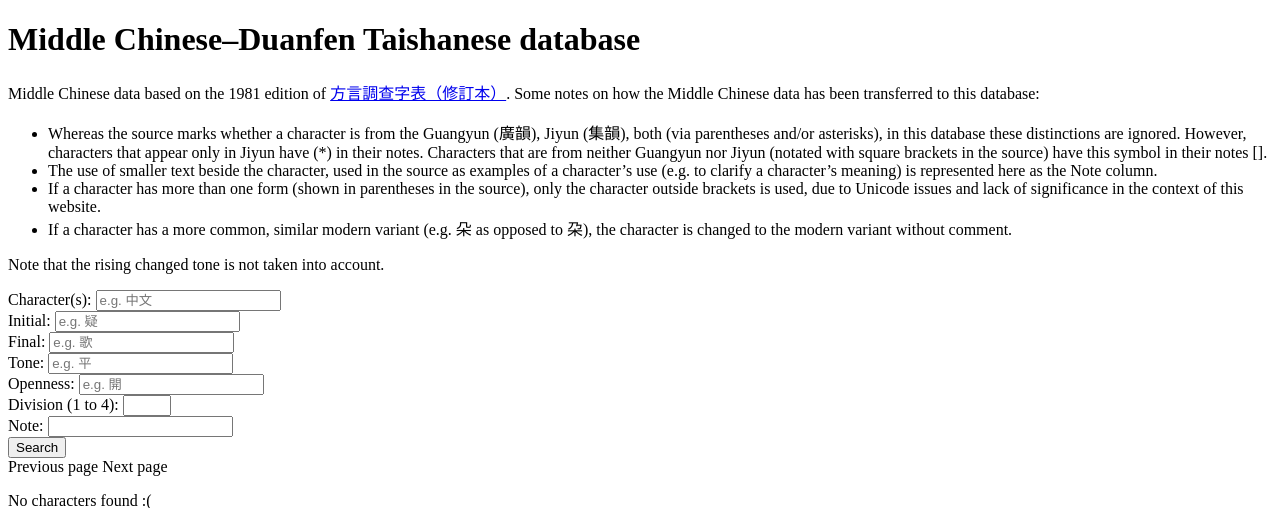
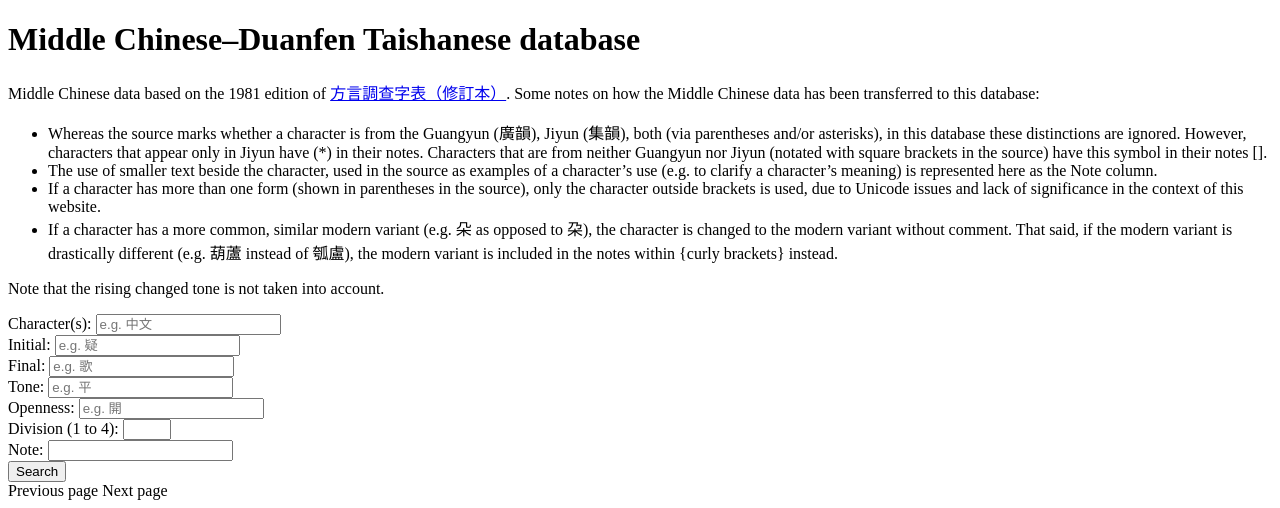
Before and after one commit to dddlr/taisho, a Django app: page /tsmc/ in a window 1280 px wide. Shown: the top 508 px of the page. Run offline with Django 3.2, Linux system fonts and the light colour scheme; data that the repository does not hold is empty.

Commit message:
Add a bit of clarification to tsmc description

```diff
--- a/src/tsmc/templates/tsmc/index.html
+++ b/src/tsmc/templates/tsmc/index.html
@@ -29,7 +29,9 @@
   <li>
     If a character has a more common, similar modern variant (e.g. 朵 as
     opposed to 朶), the character is changed to the modern variant without
-    comment.
+    comment. That said, if the modern variant is drastically different (e.g.
+    葫蘆 instead of 瓠盧), the modern variant is included in the notes within
+    {curly brackets} instead.
   </li>
 </ul>
 <p>Note that the rising changed tone is not taken into account.</p>
```
